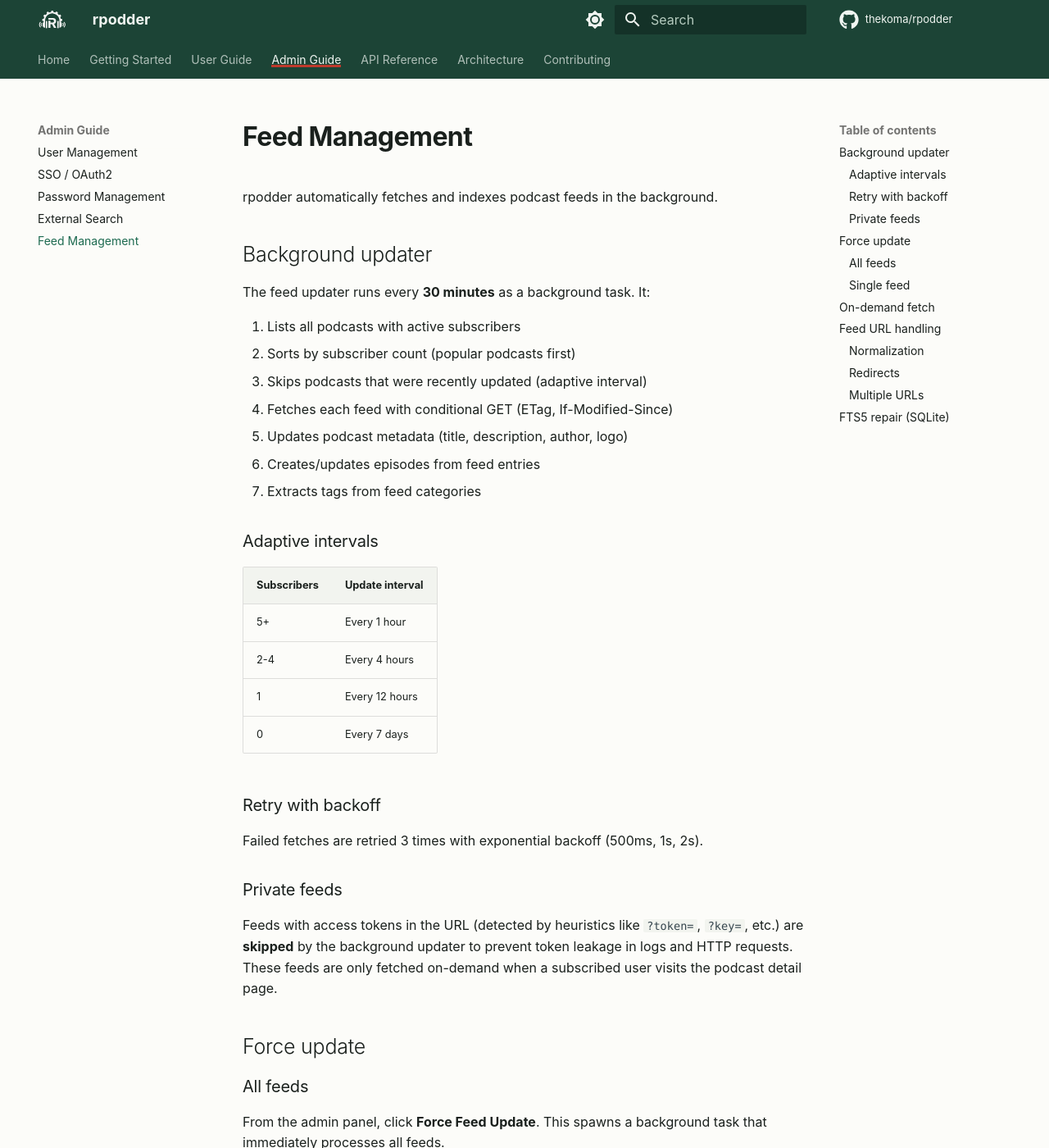
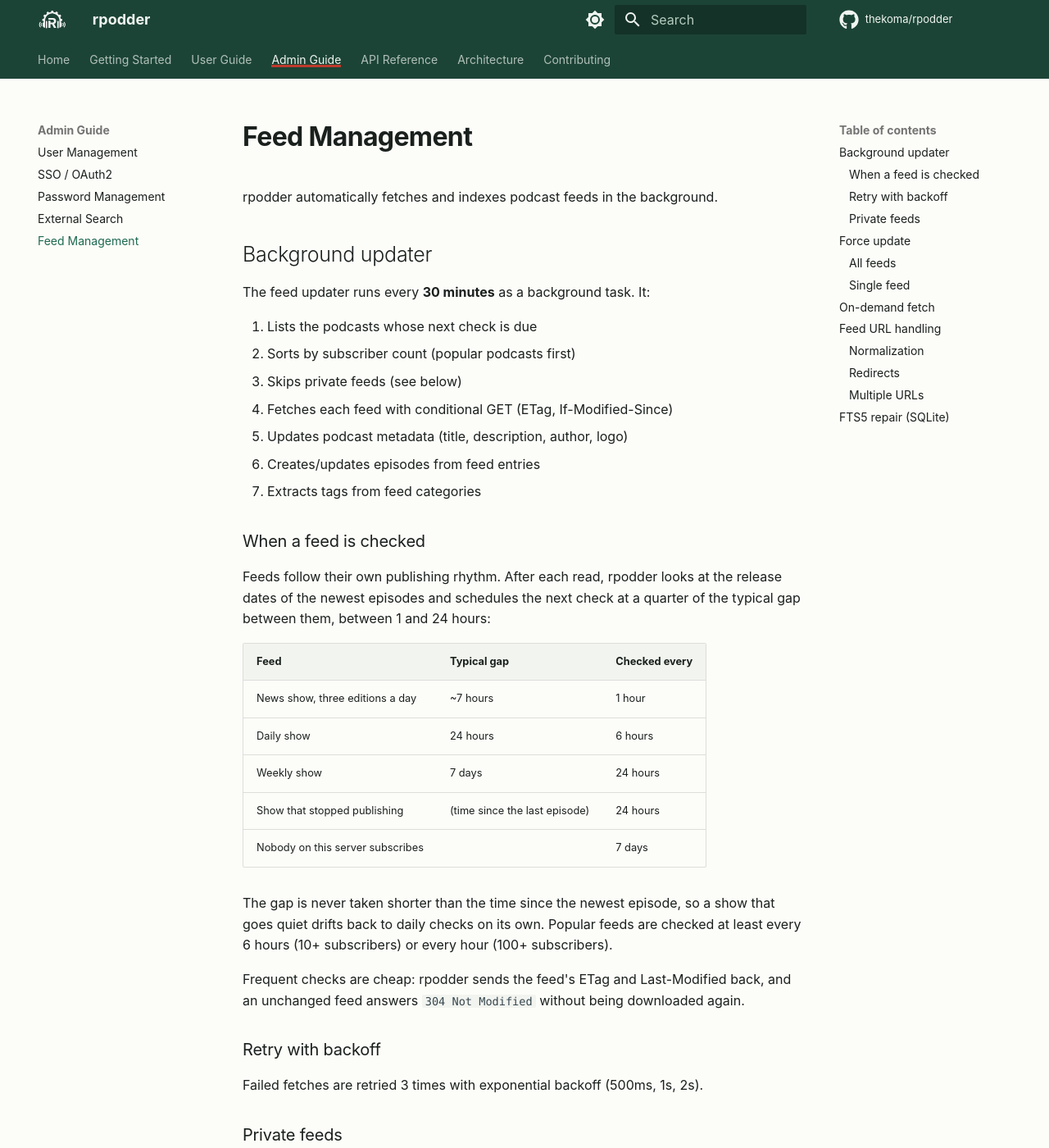
Before and after one commit to thekoma/rpodder, an MkDocs documentation site: the page built from docs/src/admin-guide/feeds.md, in a window 1280 px wide and 1400 px high. Shown: the whole window at 82% size. Built offline with MkDocs 1.6.1 and Material for MkDocs 9.7.7, drawn with Linux system fonts in a browser that asks for light colours; some web fonts are replaced; comment, search, counter and statistics services are not loaded; some of the changed text lies outside the part shown.

Commit message:
docs: list everything shipped in 2026.10 in the README, document feed scheduling
The README features are regrouped (sync, web interface, accounts and
security, discovery, operations) and cover the web player, Library,
OPML export, add by URL, session hardening and the new feed rhythm.
The feeds admin guide, the API docs, the architecture overview and
CLAUDE.md describe the rhythm-based schedule and the page-open refresh.

Co-Authored-By: Claude Opus 5.5 <noreply@anthropic.com>

```diff
--- a/docs/src/admin-guide/feeds.md
+++ b/docs/src/admin-guide/feeds.md
@@ -6,22 +6,29 @@ rpodder automatically fetches and indexes podcast feeds in the background.
 
 The feed updater runs every **30 minutes** as a background task. It:
 
-1. Lists all podcasts with active subscribers
+1. Lists the podcasts whose next check is due
 2. Sorts by subscriber count (popular podcasts first)
-3. Skips podcasts that were recently updated (adaptive interval)
+3. Skips private feeds (see below)
 4. Fetches each feed with conditional GET (ETag, If-Modified-Since)
 5. Updates podcast metadata (title, description, author, logo)
 6. Creates/updates episodes from feed entries
 7. Extracts tags from feed categories
 
-### Adaptive intervals
+### When a feed is checked
 
-| Subscribers | Update interval |
-|-------------|----------------|
-| 5+ | Every 1 hour |
-| 2-4 | Every 4 hours |
-| 1 | Every 12 hours |
-| 0 | Every 7 days |
+Feeds follow their own publishing rhythm. After each read, rpodder looks at the release dates of the newest episodes and schedules the next check at a quarter of the typical gap between them, between 1 and 24 hours:
+
+| Feed | Typical gap | Checked every |
+|------|-------------|---------------|
+| News show, three editions a day | ~7 hours | 1 hour |
+| Daily show | 24 hours | 6 hours |
+| Weekly show | 7 days | 24 hours |
+| Show that stopped publishing | (time since the last episode) | 24 hours |
+| Nobody on this server subscribes | | 7 days |
+
+The gap is never taken shorter than the time since the newest episode, so a show that goes quiet drifts back to daily checks on its own. Popular feeds are checked at least every 6 hours (10+ subscribers) or every hour (100+ subscribers).
+
+Frequent checks are cheap: rpodder sends the feed's ETag and Last-Modified back, and an unchanged feed answers `304 Not Modified` without being downloaded again.
 
 ### Retry with backoff
 
@@ -59,6 +66,8 @@ This also works from the podcast detail page — click **Refresh Feed** when vie
 
 When a user visits a podcast detail page and the podcast has no metadata yet (title equals URL, empty description), rpodder fetches the feed immediately. This provides instant results for newly added podcasts.
 
+Opening the page of a podcast whose feed hasn't been checked for an hour also re-reads it, so new episodes show up without waiting for the next scheduled check. The page waits up to 4 seconds; for a slower feed it shows *Checking the feed for new episodes…* and reloads the list once the update has had time to finish. A podcast is re-read this way at most once every 10 minutes.
+
 ## Feed URL handling
 
 ### Normalization
```
Also changed, not shown: CLAUDE.md (+1 -1 lines), README.md (+30 -14 lines), docs/src/api/directory.md (+2 -0 lines), docs/src/architecture/overview.md (+1 -1 lines), docs/src/index.md (+1 -0 lines).
